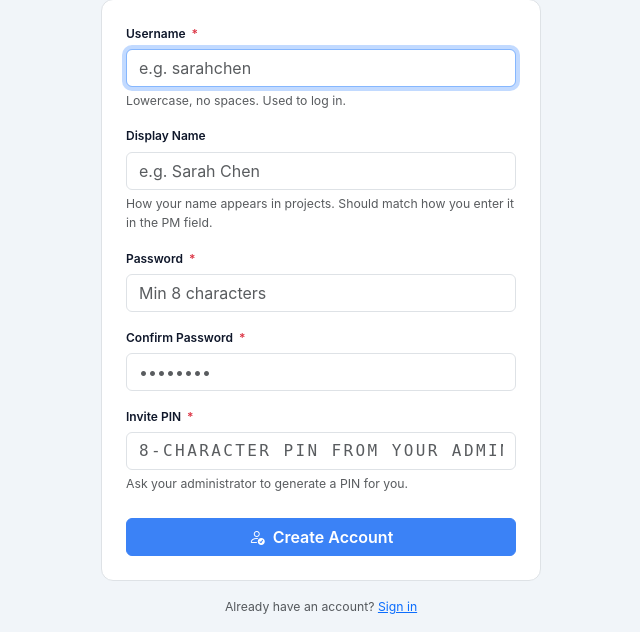
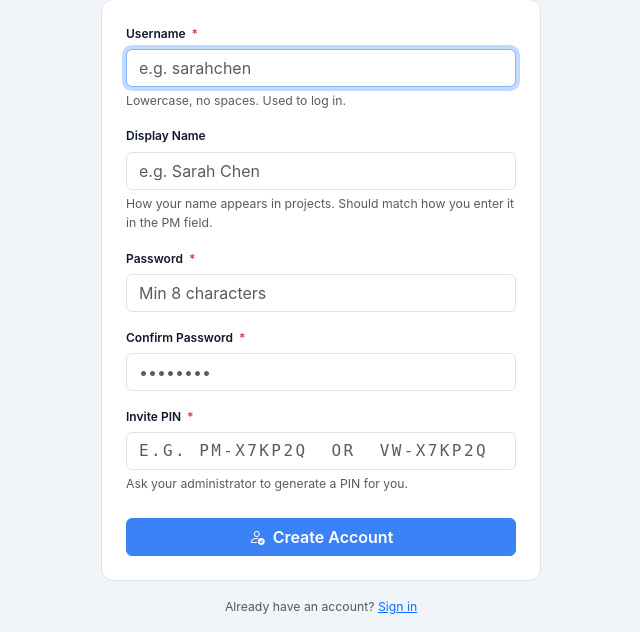
Before and after one commit to DanZ1111/pm-assistant-agent, a FastAPI app: page /auth/register in a window 1280 px wide. Shown: the part 193-825 px from the top of the page, without its empty margins (319-959 px from the left). Run offline with FastAPI, Linux system fonts and the light colour scheme.

Commit message:
Fix invite PIN registration with role-prefixed PINs
The register form had maxlength="8" left over from before the PIN format
changed to PM-XXXXXX / VW-XXXXXX (9 chars). The form was silently
truncating the last character, so submitted PINs never matched the DB.

Fixes:
- Bumped maxlength to 12 and updated the placeholder to show the format
- Made server-side PIN matching forgiving: strips non-alphanumerics and
  uppercases on both sides before comparing. PMs/viewers can now paste
  the PIN with or without the dash, in any case.

Verified locally: exact ("PM-6ZX6T5"), no-dash ("PM6ZX6T5"), and lowercase
("pm-6zx6t5") inputs all succeed.

Co-Authored-By: Claude Opus 4.7 <noreply@anthropic.com>

```diff
--- a/app/routes/auth.py
+++ b/app/routes/auth.py
@@ -101,7 +101,10 @@ def register_submit(
     db: Session = Depends(get_db),
 ):
     username = username.strip().lower()
-    invite_pin = invite_pin.strip().upper()
+    invite_pin_raw = (invite_pin or "").strip().upper()
+    # Forgiving normalization: strip all non-alphanumeric chars so PMs/viewers
+    # can paste "PM-X7KP2Q", "PMX7KP2Q", "pm-x7kp2q", etc. and still match.
+    pin_normalized = "".join(c for c in invite_pin_raw if c.isalnum())
 
     def err(msg):
         return templates.TemplateResponse(request, "auth/register.html", {"error": msg})
@@ -116,14 +119,21 @@ def register_submit(
         return err("Password must be at least 8 characters.")
     if password != confirm_password:
         return err("Passwords do not match.")
-    if not invite_pin:
+    if not pin_normalized:
         return err("Invite PIN is required. Ask your administrator for one.")
 
-    # Validate PIN
-    pin_row = db.query(InvitePin).filter(
-        InvitePin.pin == invite_pin,
-        InvitePin.used_by_user_id == None,  # noqa: E711
-    ).first()
+    # Match the PIN by stripping non-alphanumerics on both sides too,
+    # in case stored format ever differs (defensive).
+    candidates = (
+        db.query(InvitePin)
+        .filter(InvitePin.used_by_user_id == None)  # noqa: E711
+        .all()
+    )
+    pin_row = None
+    for c in candidates:
+        if "".join(ch for ch in (c.pin or "").upper() if ch.isalnum()) == pin_normalized:
+            pin_row = c
+            break
     if not pin_row:
         return err("Invalid or already-used invite PIN.")
 
--- a/app/templates/auth/register.html
+++ b/app/templates/auth/register.html
@@ -44,7 +44,7 @@
           <div class="mb-4">
             <label class="form-label fw-semibold">Invite PIN <span class="text-danger">*</span></label>
             <input type="text" name="invite_pin" class="form-control" autocomplete="off"
-                   placeholder="8-character PIN from your admin" maxlength="8"
+                   placeholder="e.g. PM-X7KP2Q  or  VW-X7KP2Q" maxlength="12"
                    style="text-transform:uppercase;letter-spacing:0.15em;font-family:monospace" required>
             <div class="form-text">Ask your administrator to generate a PIN for you.</div>
           </div>
```
